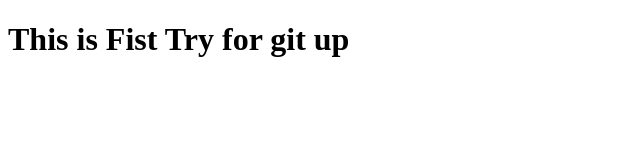
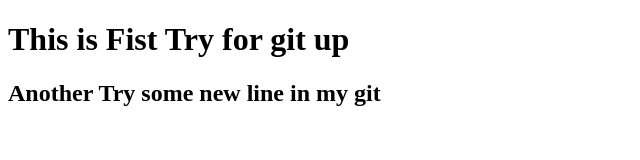
Before and after one commit to MarufMobin/fist, a plain HTML site: page index.html in a window 1280 px wide. Shown: the whole page, without its empty margins (0-640 px from the left). Drawn offline with Linux system fonts and the light colour scheme.

Commit message:
Some new changes

```diff
--- a/index.html
+++ b/index.html
@@ -9,6 +9,7 @@
 <body>
 
     <h1>This is Fist Try for git up</h1>
+    <h2>Another Try some new line in my git</h2>
 
 </body>
 </html>
```
